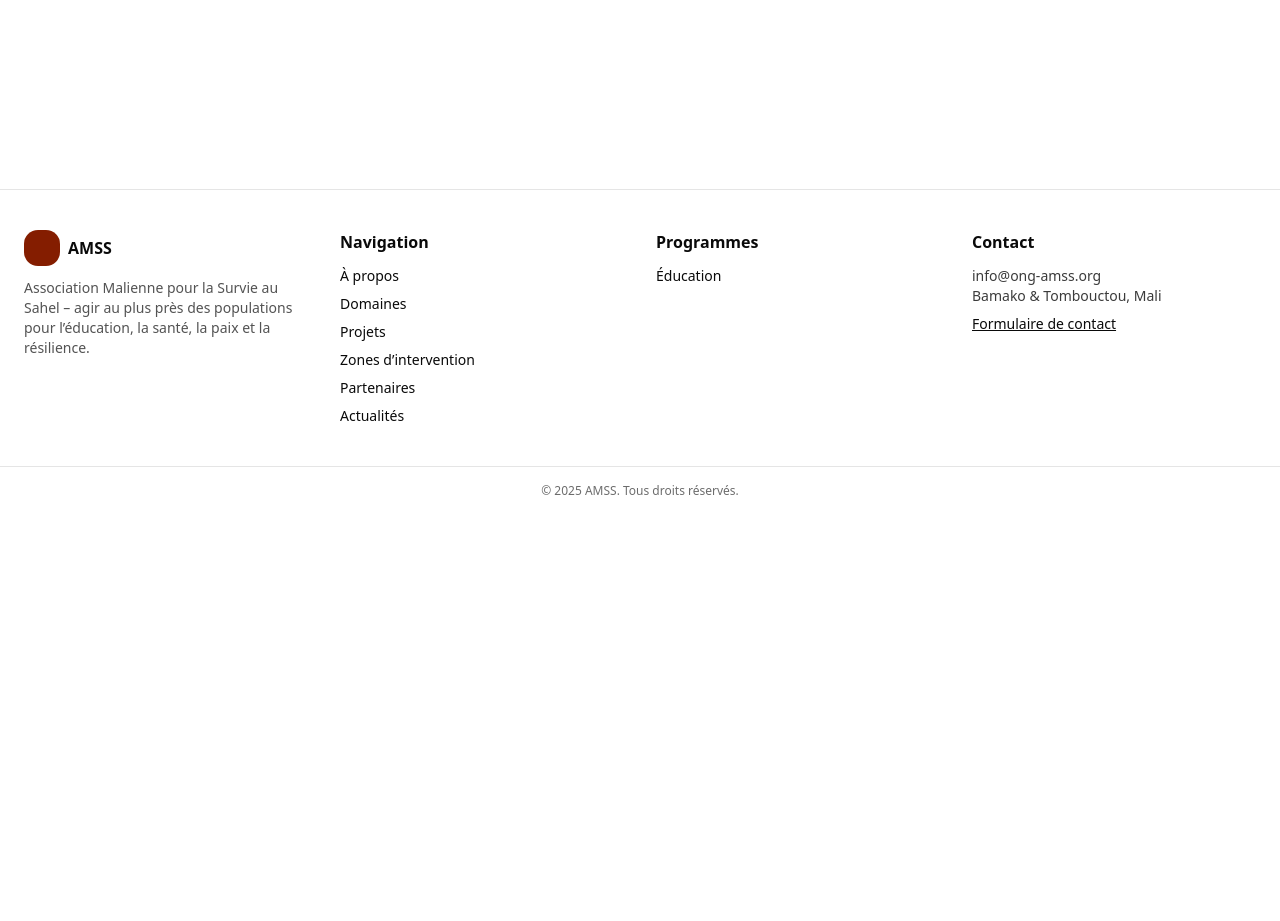
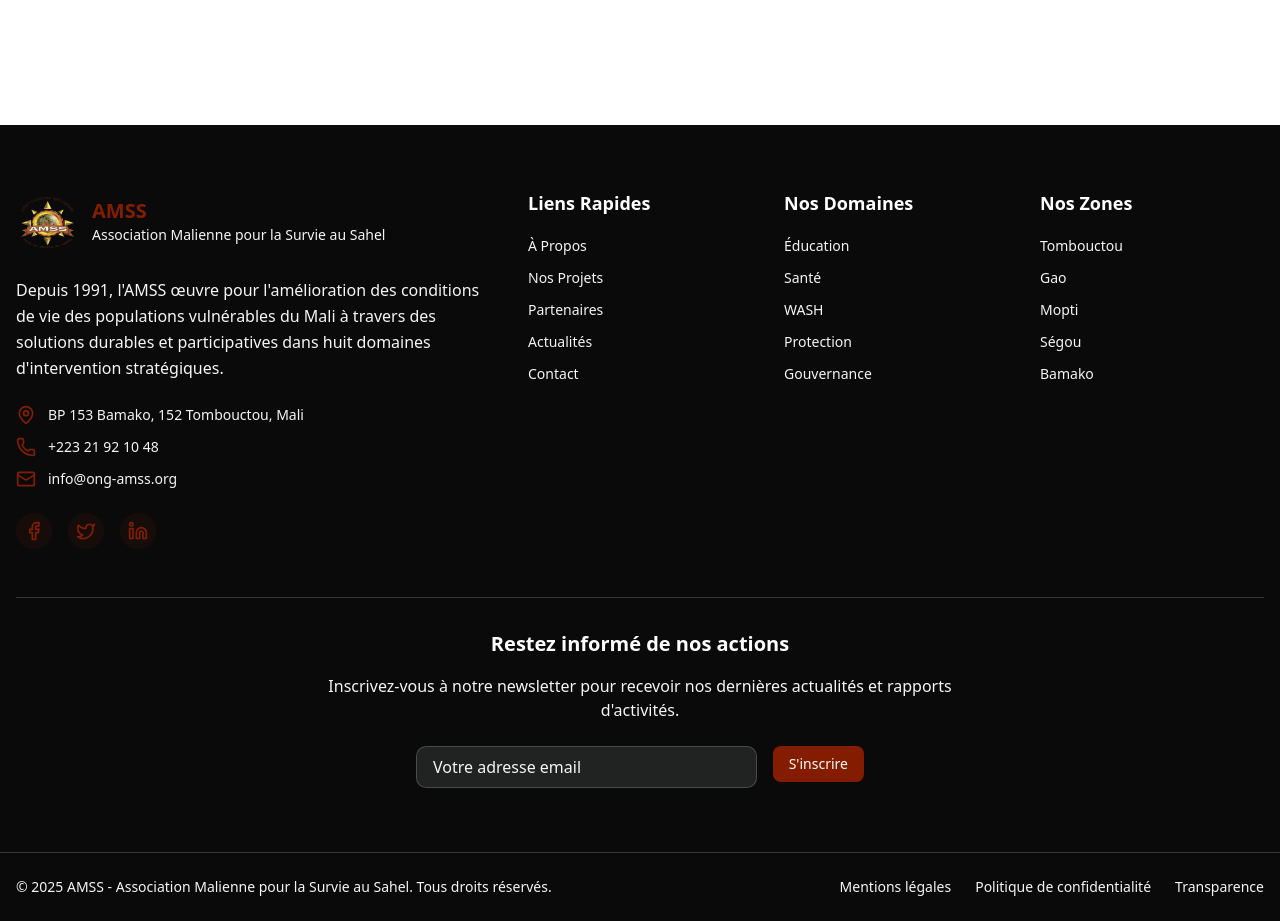
Before and after one commit to illilyelansary/amss-website, a React (Vite) app: page /actualites in a window 1280 px wide. Shown: the part 420-1341 px from the top of the page. Before the commit the page ends 935 px from the top, so only its background shows below. Built offline with nearby package versions, Linux system fonts and the light colour scheme.

Commit message:
Update Footer.jsx

```diff
--- a/src/components/Footer.jsx
+++ b/src/components/Footer.jsx
@@ -1,51 +1,180 @@
-import { Link } from 'react-router-dom'
+import { Mail, Phone, MapPin, Facebook, Twitter, Linkedin } from 'lucide-react'
+import { Button } from '@/components/ui/button'
+import logoAmss from '../assets/LogoAMSSFHD.png'
 
-export default function Footer() {
+const Footer = () => {
+  const quickLinks = [
+    { name: 'À Propos', href: '#apropos' },
+    { name: 'Nos Projets', href: '#projets' },
+    { name: 'Partenaires', href: '#partenaires' },
+    { name: 'Actualités', href: '#actualites' },
+    { name: 'Contact', href: '#contact' }
+  ]
+
+  const domaines = [
+    { name: 'Éducation', href: '#education' },
+    { name: 'Santé', href: '#sante' },
+    { name: 'WASH', href: '#wash' },
+    { name: 'Protection', href: '#protection' },
+    { name: 'Gouvernance', href: '#gouvernance' }
+  ]
+
+  const zones = [
+    { name: 'Tombouctou', href: '#tombouctou' },
+    { name: 'Gao', href: '#gao' },
+    { name: 'Mopti', href: '#mopti' },
+    { name: 'Ségou', href: '#segou' },
+    { name: 'Bamako', href: '#bamako' }
+  ]
+
   return (
-    <footer className="border-t mt-16">
-      <div className="mx-auto max-w-7xl px-4 sm:px-6 py-10 grid gap-8 md:grid-cols-4">
+    <footer className="bg-foreground text-background">
+      {/* Main footer content */}
+      <div className="container mx-auto px-4 py-16">
+        <div className="grid grid-cols-1 md:grid-cols-2 lg:grid-cols-5 gap-8">
+          {/* Organization info */}
+          <div className="lg:col-span-2">
+            <div className="flex items-center space-x-3 mb-6">
+              <img src={logoAmss} alt="Logo AMSS" className="h-16 w-16" />
               <div>
-          <div className="flex items-center gap-2 mb-3">
-            <div className="w-9 h-9 rounded-xl bg-primary" />
-            <span className="font-bold">AMSS</span>
+                <h3 className="text-xl font-bold text-primary">AMSS</h3>
+                <p className="text-sm text-muted">Association Malienne pour la Survie au Sahel</p>
               </div>
-          <p className="text-sm text-foreground/70">
-            Association Malienne pour la Survie au Sahel – agir au plus près des
-            populations pour l’éducation, la santé, la paix et la résilience.
+            </div>
+            <p className="text-muted mb-6 leading-relaxed">
+              Depuis 1991, l'AMSS œuvre pour l'amélioration des conditions de vie des populations
+              vulnérables du Mali à travers des solutions durables et participatives dans huit domaines
+              d'intervention stratégiques.
             </p>
+
+            {/* Contact info */}
+            <div className="space-y-3">
+              <div className="flex items-center space-x-3">
+                <MapPin className="h-5 w-5 text-primary flex-shrink-0" />
+                <span className="text-sm text-muted">BP 153 Bamako, 152 Tombouctou, Mali</span>
+              </div>
+              <div className="flex items-center space-x-3">
+                <Phone className="h-5 w-5 text-primary flex-shrink-0" />
+                <span className="text-sm text-muted">+223 21 92 10 48</span>
+              </div>
+              <div className="flex items-center space-x-3">
+                <Mail className="h-5 w-5 text-primary flex-shrink-0" />
+                <span className="text-sm text-muted">info@ong-amss.org</span>
+              </div>
             </div>
 
+            {/* Social media */}
+            <div className="flex space-x-4 mt-6">
+              <a href="#" className="p-2 bg-primary/10 rounded-full hover:bg-primary/20 transition-colors">
+                <Facebook className="h-5 w-5 text-primary" />
+              </a>
+              <a href="#" className="p-2 bg-primary/10 rounded-full hover:bg-primary/20 transition-colors">
+                <Twitter className="h-5 w-5 text-primary" />
+              </a>
+              <a href="#" className="p-2 bg-primary/10 rounded-full hover:bg-primary/20 transition-colors">
+                <Linkedin className="h-5 w-5 text-primary" />
+              </a>
+            </div>
+          </div>
+
+          {/* Quick links */}
           <div>
-          <h4 className="font-semibold mb-3">Navigation</h4>
-          <ul className="space-y-2 text-sm">
-            <li><Link to="/a-propos" className="hover:underline">À propos</Link></li>
-            <li><Link to="/domaines" className="hover:underline">Domaines</Link></li>
-            <li><Link to="/projets" className="hover:underline">Projets</Link></li>
-            <li><Link to="/zones" className="hover:underline">Zones d’intervention</Link></li>
-            <li><Link to="/partenaires" className="hover:underline">Partenaires</Link></li>
-            <li><Link to="/actualites" className="hover:underline">Actualités</Link></li>
+            <h4 className="text-lg font-semibold text-background mb-4">Liens Rapides</h4>
+            <ul className="space-y-2">
+              {quickLinks.map((link, index) => (
+                <li key={index}>
+                  <a
+                    href={link.href}
+                    className="text-muted hover:text-primary transition-colors text-sm"
+                  >
+                    {link.name}
+                  </a>
+                </li>
+              ))}
             </ul>
           </div>
 
+          {/* Domaines */}
           <div>
-          <h4 className="font-semibold mb-3">Programmes</h4>
-          <ul className="space-y-2 text-sm">
-            <li><Link to="/education" className="hover:underline">Éducation</Link></li>
+            <h4 className="text-lg font-semibold text-background mb-4">Nos Domaines</h4>
+            <ul className="space-y-2">
+              {domaines.map((domaine, index) => (
+                <li key={index}>
+                  <a
+                    href={domaine.href}
+                    className="text-muted hover:text-primary transition-colors text-sm"
+                  >
+                    {domaine.name}
+                  </a>
+                </li>
+              ))}
             </ul>
           </div>
 
+          {/* Zones */}
           <div>
-          <h4 className="font-semibold mb-3">Contact</h4>
-          <p className="text-sm text-foreground/80">info@ong-amss.org</p>
-          <p className="text-sm text-foreground/80">Bamako & Tombouctou, Mali</p>
-          <Link to="/contact" className="text-sm underline mt-2 inline-block">
-            Formulaire de contact
-          </Link>
+            <h4 className="text-lg font-semibold text-background mb-4">Nos Zones</h4>
+            <ul className="space-y-2">
+              {zones.map((zone, index) => (
+                <li key={index}>
+                  <a
+                    href={zone.href}
+                    className="text-muted hover:text-primary transition-colors text-sm"
+                  >
+                    {zone.name}
+                  </a>
+                </li>
+              ))}
+            </ul>
           </div>
         </div>
-      <div className="border-t py-4 text-center text-xs text-foreground/60">
-        © {new Date().getFullYear()} AMSS. Tous droits réservés.
+
+        {/* Newsletter signup */}
+        <div className="border-t border-border/20 mt-12 pt-8">
+          <div className="max-w-2xl mx-auto text-center">
+            <h4 className="text-xl font-semibold text-background mb-4">
+              Restez informé de nos actions
+            </h4>
+            <p className="text-muted mb-6">
+              Inscrivez-vous à notre newsletter pour recevoir nos dernières actualités et rapports d'activités.
+            </p>
+            <div className="flex flex-col sm:flex-row gap-4 max-w-md mx-auto">
+              <input
+                type="email"
+                placeholder="Votre adresse email"
+                className="flex-1 px-4 py-2 rounded-lg bg-background/10 border border-border/20 text-background placeholder-muted focus:outline-none focus:ring-2 focus:ring-primary"
+              />
+              <Button className="bg-primary hover:bg-primary/90 text-primary-foreground">
+                S'inscrire
+              </Button>
+            </div>
+          </div>
+        </div>
+      </div>
+
+      {/* Bottom bar */}
+      <div className="border-t border-border/20">
+        <div className="container mx-auto px-4 py-6">
+          <div className="flex flex-col md:flex-row justify-between items-center space-y-4 md:space-y-0">
+            <div className="text-sm text-muted">
+              © 2025 AMSS - Association Malienne pour la Survie au Sahel. Tous droits réservés.
+            </div>
+            <div className="flex space-x-6 text-sm">
+              <a href="#" className="text-muted hover:text-primary transition-colors">
+                Mentions légales
+              </a>
+              <a href="#" className="text-muted hover:text-primary transition-colors">
+                Politique de confidentialité
+              </a>
+              <a href="#" className="text-muted hover:text-primary transition-colors">
+                Transparence
+              </a>
+            </div>
+          </div>
+        </div>
       </div>
     </footer>
   )
 }
+
+export default Footer
```
Lines whose indentation alone changed are shown as unchanged.
